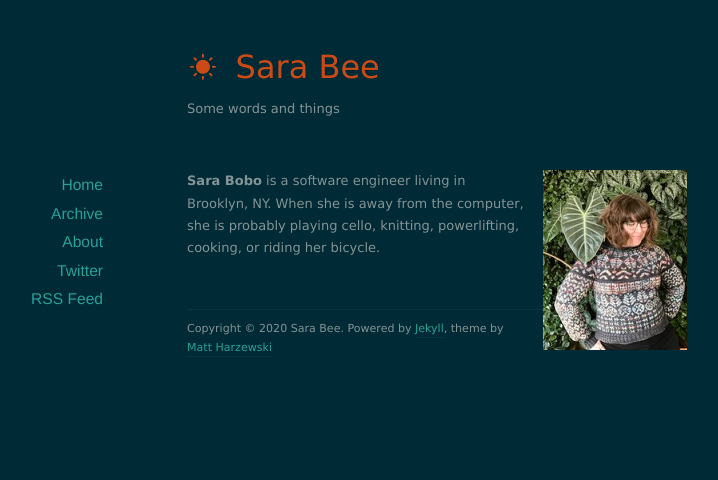
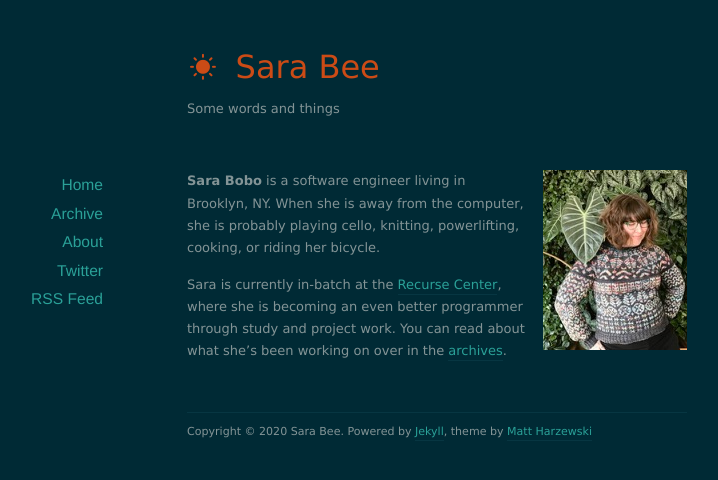
Before and after one commit to SaraBee/SaraBee.github.io, a Jekyll site: the page built from about/index.markdown, in a window 1280 px wide. Shown: the top 480 px of the page, without its empty margins (203-921 px from the left). Built offline with Jekyll 4.4.1, drawn with Linux system fonts in a browser that asks for light colours; nearby versions of some CDN libraries.

Commit message:
add snippet about RC

```diff
--- a/about/index.markdown
+++ b/about/index.markdown
@@ -7,3 +7,8 @@ title: About
 **Sara Bobo** is a software engineer living in Brooklyn, NY. When she is away
 from the computer, she is probably playing cello, knitting, powerlifting,
 cooking, or riding her bicycle.
+
+Sara is currently in-batch at the [Recurse Center](https://www.recurse.com/),
+where she is becoming an even better programmer through study and project
+work. You can read about what she's been working on over in the
+[archives](/archives).
```
